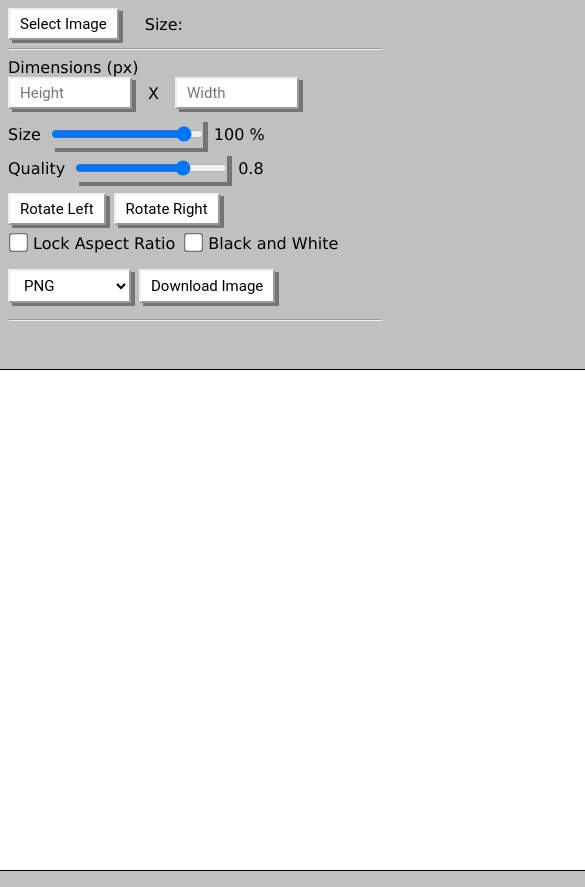
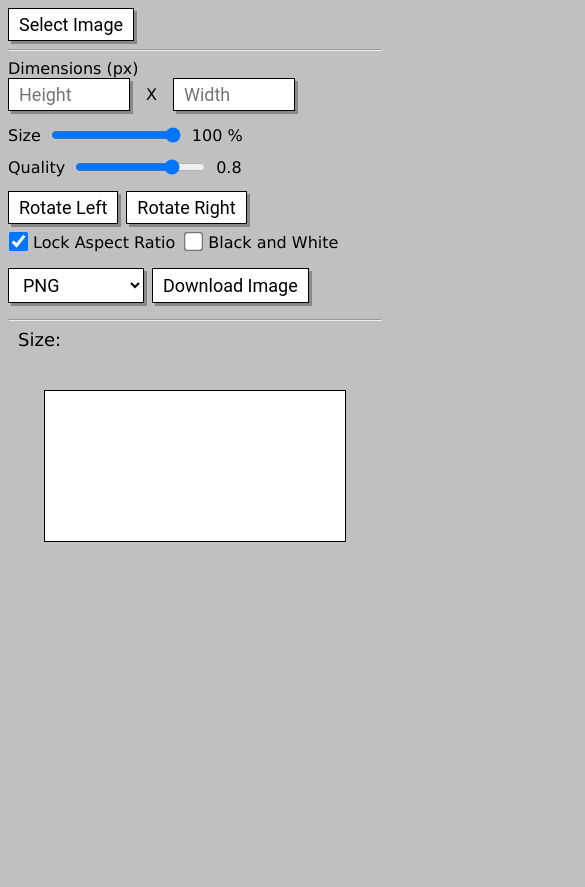
Before and after one commit to Rohan2460/Image-editor, a website built with Vite: page index.html in a window 390 px wide. Shown: the whole page, 585 px wide, since content can reach past the window. After the commit the page ends 844 px from the top, so only its background shows below. Built offline with nearby package versions, Linux system fonts and the light colour scheme.

Commit message:
Made site mobile responsive

```diff
--- a/index.html
+++ b/index.html
@@ -18,10 +18,6 @@
                         <a href="" download="" id="downloadLink" style="display: none"></a>
                     </div>
                     <!-- Uploaded Image Details -->
-                    <div class="ImageInfo">
-                        <span style="display: none">Name: <span id="imgName"></span></span>
-                        <span>Size: <span id="imgSize"></span></span>
-                    </div>
                 </div>
 
                 <hr />
@@ -66,7 +62,7 @@
 
                     <div class="OptionsButtonsDiv">
                         <div>
-                            <input type="checkbox" id="lockAspectRatio" />
+                            <input type="checkbox" id="lockAspectRatio" checked />
                             <label for="lockAspectRatio">Lock Aspect Ratio</label>
                         </div>
                         <div>
@@ -92,9 +88,14 @@
             </div>
 
             <hr />
+            <div class="ImageInfo">
+                <span style="display: none">Name: <span id="imgName"></span></span>
+                <span>Size: <span id="imgSize"></span></span>
+            </div>
+
             <div id="imageContainer" class="imageContainer">
                 <div class="canvasDiv" id="canvasDiv">
-                    <canvas id="canvas" width="800" height="500"> </canvas>
+                    <canvas id="canvas"> </canvas>
                 </div>
             </div>
         </div>
--- a/style.css
+++ b/style.css
@@ -1,18 +1,19 @@
 body {
     font-family: "Poppins", "Verdana";
     background-color: #c0c0c0;
+    font-size: medium;
 }
 
 button,
 select,
 input {
     font-family: "Roboto", "Verdana", "Poppins";
-    font-size: 15px;
+    font-size: large;
     border-radius: 0%;
-    border: 2px;
-    border-style: outset;
+    border: 1px;
+    border-style: solid;
     background-color: white;
-    box-shadow: 4px 3px rgb(116, 116, 116);
+    box-shadow: 3px 3px rgb(136, 136, 136);
     padding: 5px;
     padding-left: 10px;
     padding-right: 10px;
@@ -27,6 +28,12 @@ input[type="text"] {
     width: 100px;
 }
 
+input[type="range"] {
+    box-shadow: none;
+    padding-left: 0px;
+    padding-right: 0px;
+}
+
 #imgSelectButton {
     margin-right: 16px;
 }
@@ -34,6 +41,13 @@ input[type="text"] {
     display: flex;
     gap: 16px;
     padding-left: 10px;
+}
+
+.ImageInfo {
+    font-size: large;
+}
+#imgSize {
+    font-weight: bold;
 }
 
 .imgSelectDiv {
@@ -109,4 +123,6 @@ input[type="text"] {
 
 #canvas {
     display: block;
+    width: 100%;
+    /* height: auto; */
 }
```
